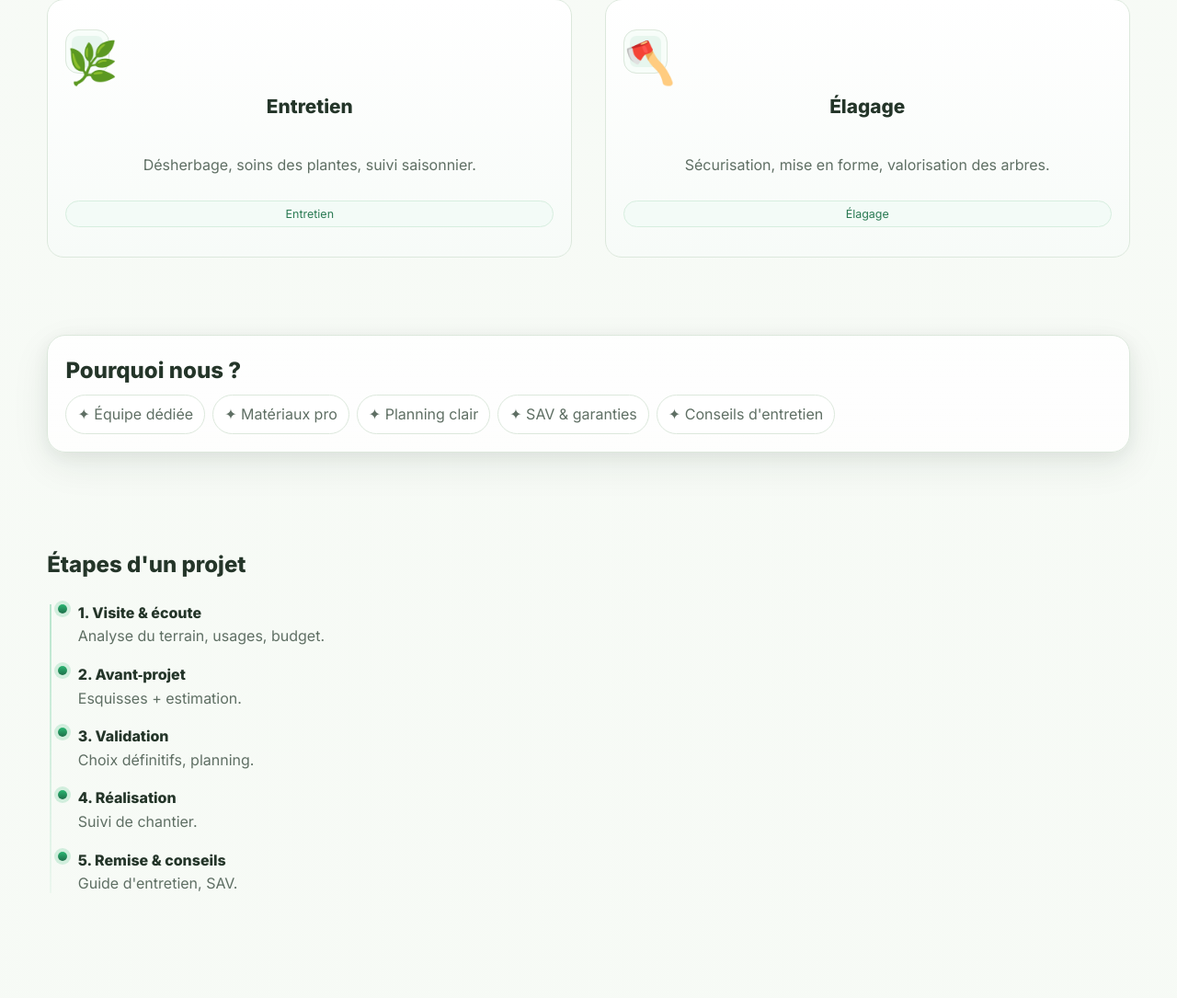
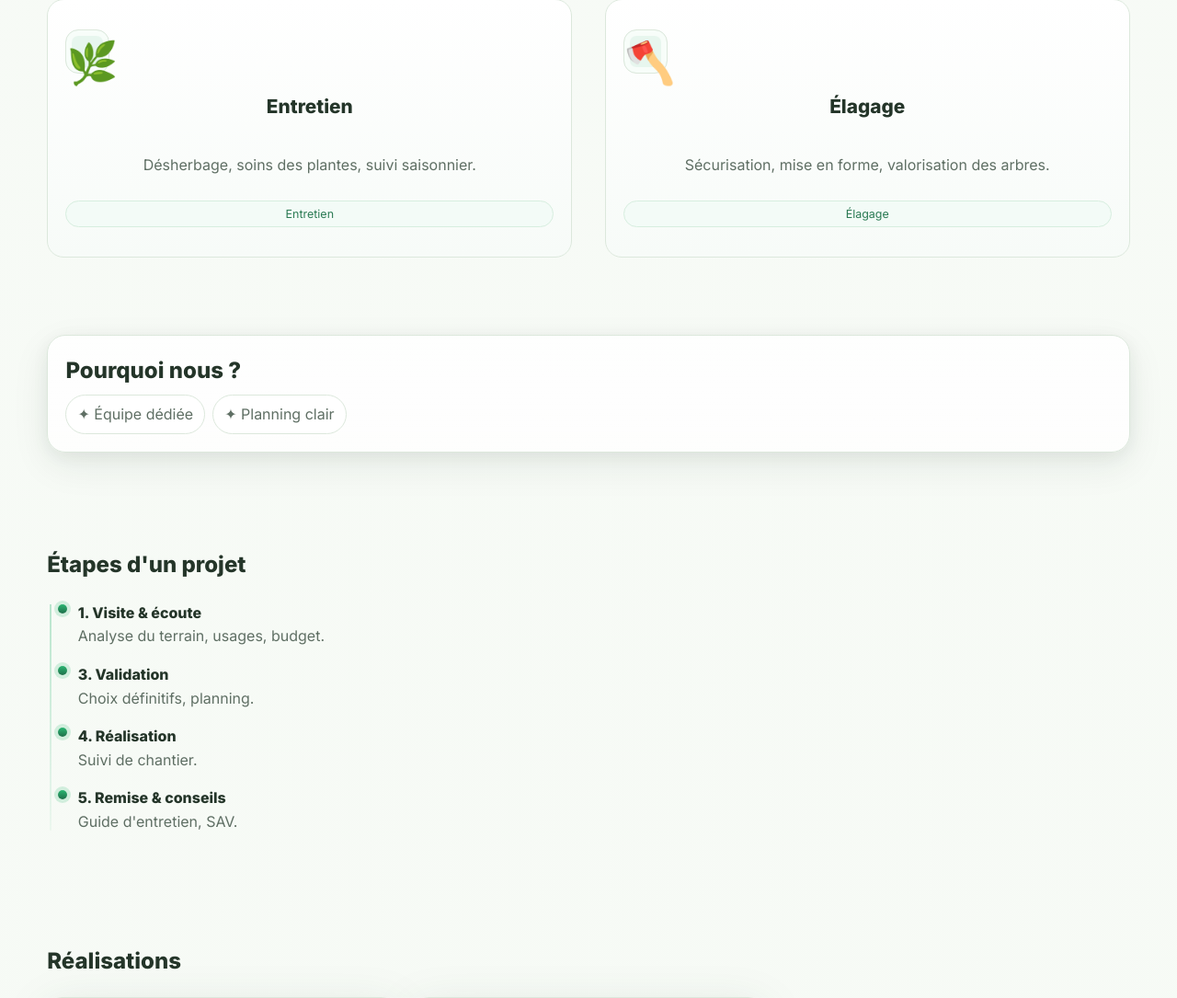
Before and after one commit to jeremyw30/wenglersprl, a Symfony app: template templates/home/index.html.twig in a window 1280 px wide. Shown: the part 2973-4058 px from the top of the page at 92% size. Run offline with Twig, Linux system fonts and the light colour scheme; the template is opened without the code that fills it, so the values that code supplies are empty; some libraries are stand-ins or nearby versions; grey boxes are pictures that could not be loaded.

Commit message:
EDIT "template index"

```diff
--- a/templates/home/index.html.twig
+++ b/templates/home/index.html.twig
@@ -150,10 +150,7 @@
         <h2 style="margin:0 0 .4rem 0">Pourquoi nous ?</h2>
         <div class="chips">
           <span class="chip">✦ Équipe dédiée</span>
-          <span class="chip">✦ Matériaux pro</span>
           <span class="chip">✦ Planning clair</span>
-          <span class="chip">✦ SAV & garanties</span>
-          <span class="chip">✦ Conseils d'entretien</span>
         </div>
       </div>
     </section>
@@ -162,7 +159,6 @@
       <h2>Étapes d'un projet</h2>
       <div class="timeline">
         <div class="step reveal"><strong>1. Visite & écoute</strong><br><span class="lead">Analyse du terrain, usages, budget.</span></div>
-        <div class="step reveal"><strong>2. Avant‑projet</strong><br><span class="lead">Esquisses + estimation.</span></div>
         <div class="step reveal"><strong>3. Validation</strong><br><span class="lead">Choix définitifs, planning.</span></div>
         <div class="step reveal"><strong>4. Réalisation</strong><br><span class="lead">Suivi de chantier.</span></div>
         <div class="step reveal"><strong>5. Remise & conseils</strong><br><span class="lead">Guide d'entretien, SAV.</span></div>
```
